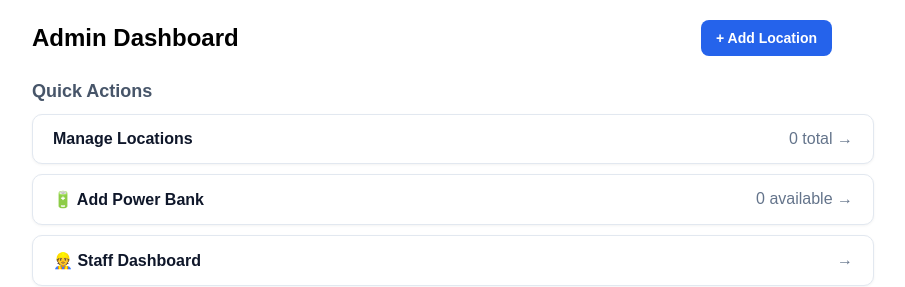
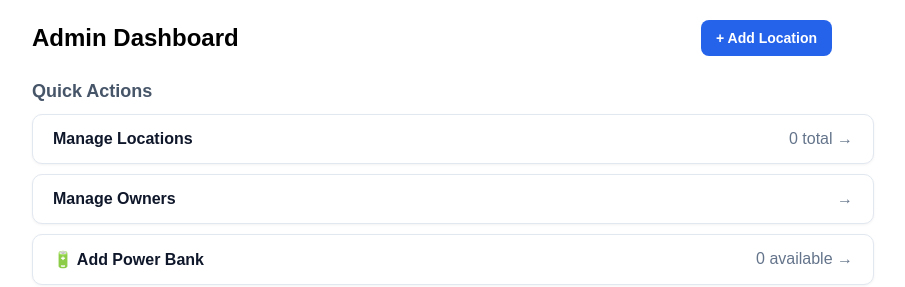
Before and after one commit to okivictor01-bit/OKcharge-, a Next.js app: page /admin/dashboard in a window 1280 px wide. Shown: the top 287 px of the page, without its empty margins (208-1113 px from the left). Built offline with nearby package versions, Linux system fonts and the light colour scheme; no server answers; the database is empty.

Commit message:
Update page.tsx

```diff
--- a/app/admin/dashboard/page.tsx
+++ b/app/admin/dashboard/page.tsx
@@ -130,12 +130,16 @@ export default function AdminDashboard() {
            Manage Locations <span style={{ float: 'right', color: '#64748b', fontWeight: 'normal' }}>{stats.totalLocations} total →</span>
         </a>
 
+        <a href="/admin/owners" style={navButtonStyle}>
+           Manage Owners <span style={{ float: 'right', color: '#64748b', fontWeight: 'normal' }}>→</span>
+        </a>
+
         <a href="/admin/powerbanks" style={navButtonStyle}>
           🔋 Add Power Bank <span style={{ float: 'right', color: '#64748b', fontWeight: 'normal' }}>{stats.availablePowerBanks} available →</span>
         </a>
 
         <a href="/staff" style={navButtonStyle}>
-          👷 Staff Dashboard <span style={{ float: 'right', color: '#64748b', fontWeight: 'normal' }}>→</span>
+           Staff Dashboard <span style={{ float: 'right', color: '#64748b', fontWeight: 'normal' }}>→</span>
         </a>
       </div>
 
```
